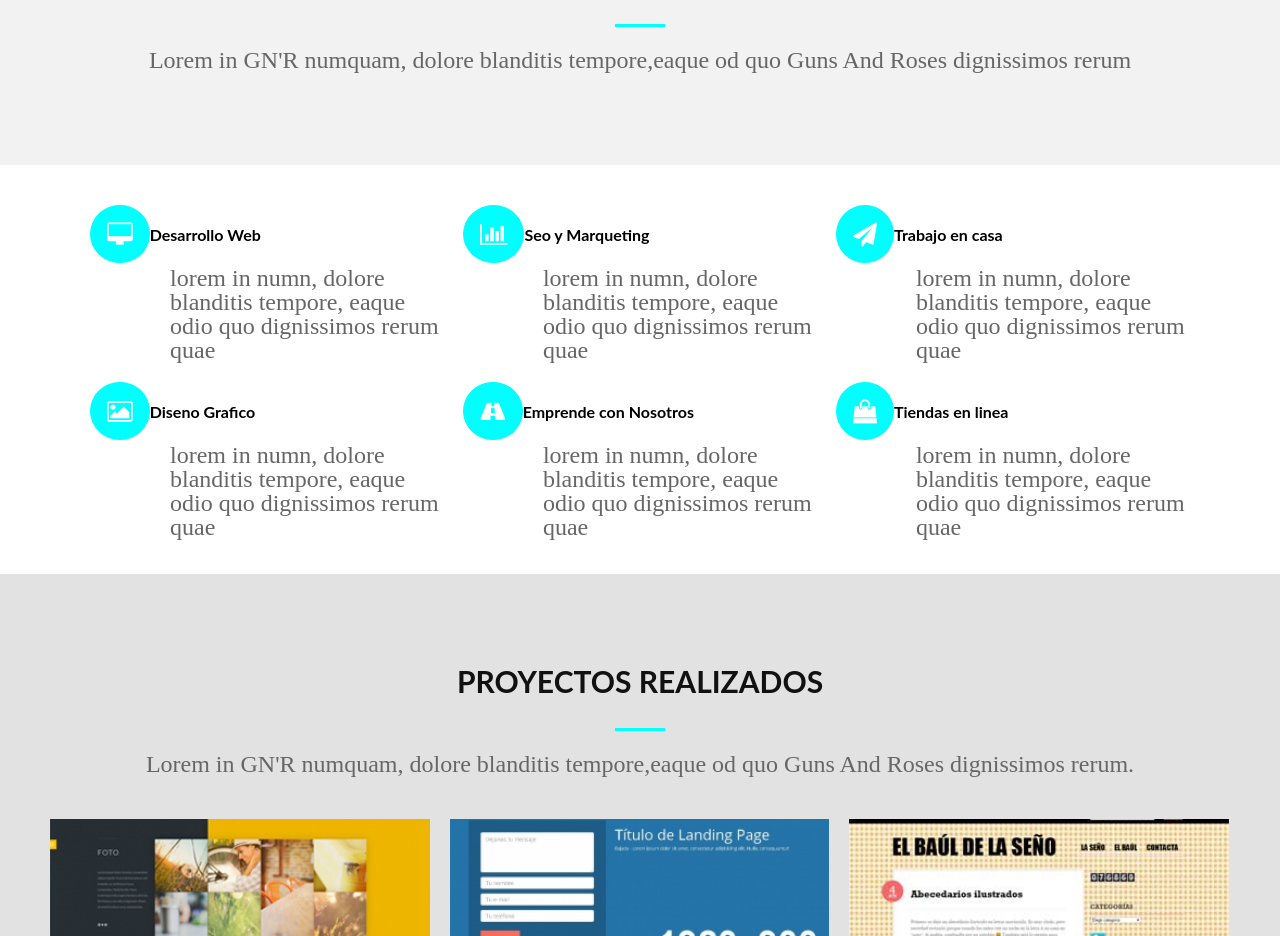
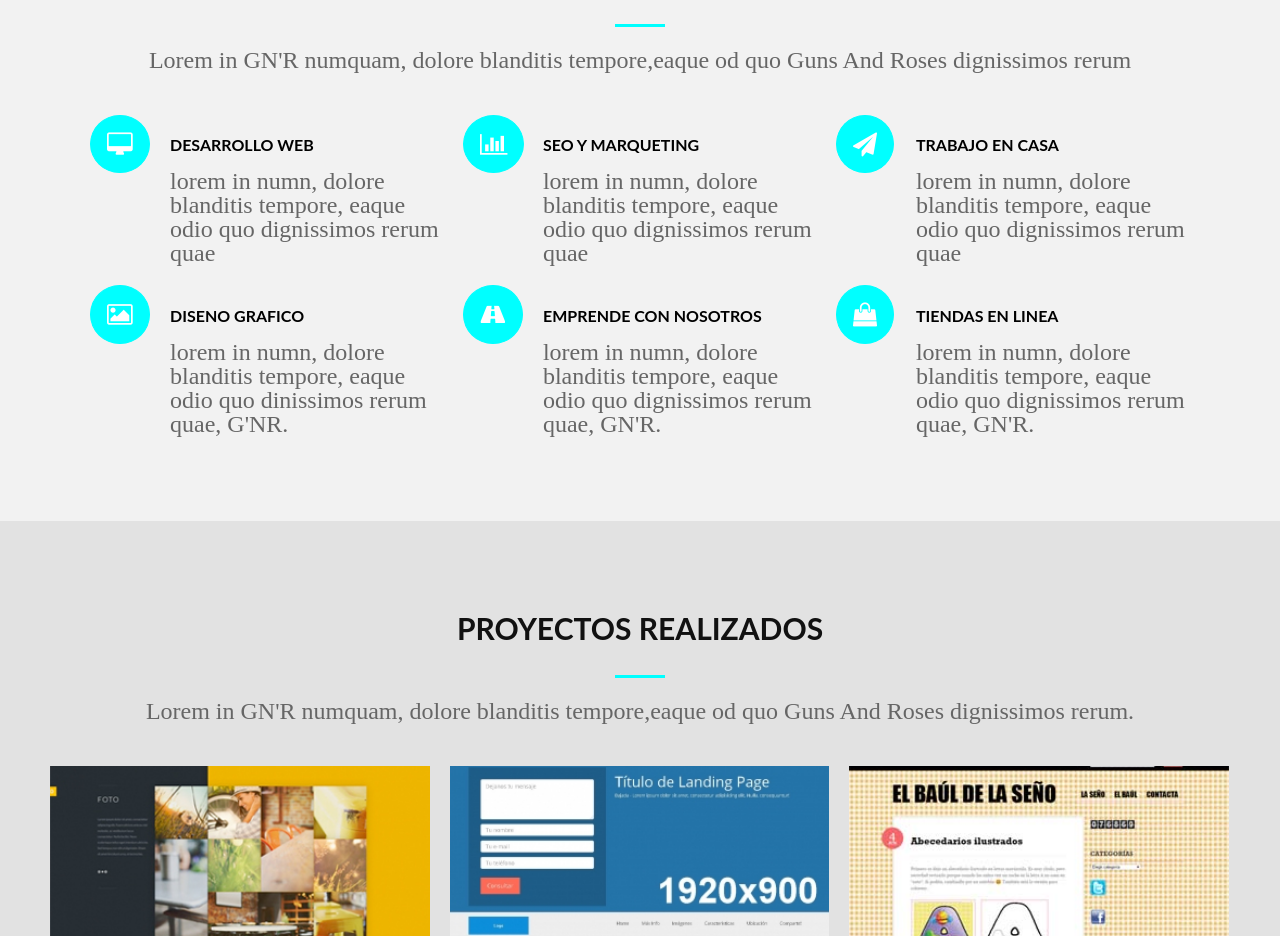
Before and after one commit to ericacancinos/proyecto_empresa, a website built with Parcel: page index.html in a window 1280 px wide. Shown: the part 2240-3176 px from the top of the page. Built offline with nearby package versions, Linux system fonts and the light colour scheme; a web font is replaced by a local one.

Commit message:
Trabajo terminado!!
 Terminamos de chequear si hubo algunas faltantes o errores,
 trabajo listo!!! proximo paso cambiar paletas de colores.

```diff
--- a/css/main.css
+++ b/css/main.css
@@ -423,6 +423,11 @@ p.titulo{
 .servicio-titulo a{
     color         : #000;
 }
+.servicio-articulo:hover .servicio-titulo a{
+    color: #00ffff;
+/*al pasar el mouse por el titulo cambia de color
+ * a eleccion. (agregado)*/
+}
 .servicio-descripcion{
     margin-left   : 80px;
     line-height   : 24px;
@@ -496,106 +501,110 @@ p.titulo{
     padding-right: 0;
 }
 .precio-contenido{
-    background: #fff;
-    -webkit-box-shadow: 0 0 7px rgba(0, 0, 0, 0.1);
-    box-shadow: 0 0 7px rgba(0, 0, 0, 0.1);
-    margin-top: 20px;
-    -webkit-transition: all .25s ease-in-out;
-    -moz-transition   : all .25s ease-in-out;
-    -o-transition: all .25s ease-in-out;
-    position: relative;
-    border-radius: 4px;
+    background         : #fff;
+    -webkit-box-shadow : 0 0 7px rgba(0, 0, 0, 0.1);
+    box-shadow         : 0 0 7px rgba(0, 0, 0, 0.1);
+    margin-top         : 20px;
+    -webkit-transition : all .25s ease-in-out;
+    -moz-transition    : all .25s ease-in-out;
+    -o-transition      : all .25s ease-in-out;
+    position           : relative;
+    border-radius      : 4px;
+/*transition, para sea compatible con otros navegadores*/
 }
 .precio-contenido.general{
     z-index: 99;
+/*va a ser nuestro separador*/
 }
 
 .precio-contenido:hover{
-    margin-top: -10px;
-    -webkit-transition: all .25s ease-in-out;
-    -moz-transition   : all .25s ease-in-out;
-    -o-transition     : all .25s ease-in-out;
-    transition: all .25s ease-in-out;
-    -webkit-box-shadow: 0 2px 20px 0 rgba(0, 0, 0, 0.2);
-    box-shadow: 0 2px 20px 0 rgba(0, 0, 0, 0.2);
+    margin-top         : -10px;
+    -webkit-transition : all .25s ease-in-out;
+    -moz-transition    : all .25s ease-in-out;
+    -o-transition      : all .25s ease-in-out;
+    transition         : all .25s ease-in-out;
+    -webkit-box-shadow : 0 2px 20px 0 rgba(0, 0, 0, 0.2);
+    box-shadow         : 0 2px 20px 0 rgba(0, 0, 0, 0.2);
 }
 .precio-contenido h2{
-    background-color: #00ffff;
-    color: #fff;
-    font-size: 17px;
-    text-align: center;
-    margin-bottom: 0;
-    padding: 30px 0;
-    border-radius: 4px 4px 0 0;
+    background-color : #00ffff;
+    color            : #fff;
+    font-size        : 17px;
+    text-align       : center;
+    margin-bottom    : 0;
+    padding          : 30px 0;
+    border-radius    : 4px 4px 0 0;
 }
 .precio-contenido h3{
-    color: #fff;
-    text-align: center;
-    font-size: 32px;
-    background: #1906a2;
-    margin-bottom:0;
-    font-weight: 700;
-    padding: 30px 0;
-    margin-top: 0;
+    color         : #fff;
+    text-align    : center;
+    font-size     : 32px;
+    background    : #1906a2;
+    margin-bottom : 0;
+    font-weight   : 700;
+    padding       : 30px 0;
+    margin-top    : 0;
 }
 .precio-contenido h3 span{
-    font-size: 18px;
+    font-size  : 18px;
     font-weight: 300;
 }
 .precio-contenido h3 sup{
-    font-size: 18px;
+    font-size  : 18px;
 }
 .precio-contenido ul{
-    list-style: none;
-    margin: 25px 0;
+    list-style : none;
+    margin     : 25px 0;
 }
 .precio-contenido li{
-    border-top: 1px solid #efefef;
-    width: 75%;
-    color: #333;
-    margin: 0 auto;
-    padding: 15px 0;/*15 solo arriba y cero de todos lados*/
+    border-top : 1px solid #efefef;
+    width      : 75%;
+    color      : #333;
+    margin     : 0 auto;
+    padding    : 15px 0;
+/*15 solo arriba y cero de todos lados*/
 }
 .precio-contenido li:first-child{
-    border-top: none;
+    border-top : none;
 }
 .precio-contenido li i{
-    float: right;
+    float      : right;
 }
 .precio-contenido li del{
-    color: #aaa;
+    color      : #aaa;
 }
 .precio-boton{
-    background: #00ffff;
-    text-align: center;
-    padding: 25px 0;
-    border-radius: 0 0 4px 4px;
+    background    : #00ffff;
+    text-align    : center;
+    padding       : 25px 0;
+    border-radius : 0 0 4px 4px;
 }
 .precio-boton:hover{
-    background: #1906a2;
+    background    : #1906a2;
 }
 .precio-contenido p{
-    background:#f8f8f8;
-    padding: 20px;
+    background : #f8f8f8;
+    padding    : 20px;
 }
 .precio-contenido.ofrecido{
-    margin-top: 20px;
-    position: relative;
-    z-index: 9999;
-    -webkit-box-shadow: 0 2px 20px 0 rgba(0, 0, 0, 0.2);
-    box-shadow: 0 2px 20px 0 rgba(0, 0, 0, 0.2);
+    margin-top         : 20px;
+    position           : relative;
+    z-index            : 9999;
+    -webkit-box-shadow : 0 2px 20px 0 rgba(0, 0, 0, 0.2);
+    box-shadow         : 0 2px 20px 0 rgba(0, 0, 0, 0.2);
+/*W-box, para que pueda resaltar la caja*/
 }
 .precio-contenido.ofrecido h3{
-    font-size: 38px;
-    padding: 45px 0;
+    font-size : 38px;
+    padding   : 45px 0;
 }
 .fa-check:before{
-    content: "\f00c";
-    color: blue;
-    font-size: 25px;
+    content   : "\f00c";
+    color     : blue;
+    font-size : 25px;
 }
 .fa-remove:before,
-.fa-close:before,
+.fa-close :before,
 .fa-times{
     content   : "\f00d";
     color     : red;
--- a/index.html
+++ b/index.html
@@ -140,7 +140,7 @@
                     dolore blanditis tempore,eaque od quo
                     Guns And Roses dignissimos rerum      </p>
         </div>
-    </section>
+    <!--aca estaba section lo saque y lo puse al final-->
 
     <!--Articulos-->
         <div class="contenedor-grid contenedor">
@@ -148,16 +148,17 @@
                 <div class="servicio-articulo columnas1-3">
                     <div class="servicio-icono">
                         <i class="fa fa-desktop">        </i></div>
-                <h4 class="sevicio-titulo">
+                    <h4 class="servicio-titulo">
                         <a href="#">Desarrollo Web       </a></h4>
                     <p class="servicio-descripcion">lorem in numn,
                         dolore blanditis tempore, eaque odio quo
                         dignissimos rerum quae               </p>
                 </div>
+
                 <div class="servicio-articulo columnas1-3">
                     <div class="servicio-icono">
                         <i class="fa fa-bar-chart">      </i></div>
-                <h4 class="sevicio-titulo">
+                    <h4 class="servicio-titulo">
                         <a href="#">Seo y Marqueting     </a></h4>
                     <p class="servicio-descripcion">lorem in numn,
                         dolore blanditis tempore, eaque odio
@@ -166,41 +167,42 @@
                 <div class="servicio-articulo columnas1-3">
                     <div class="servicio-icono">
                         <i class="fa fa-paper-plane">    </i></div>
-                <h4 class="sevicio-titulo">
+                    <h4 class="servicio-titulo">
                         <a href="#">Trabajo en casa      </a></h4>
                     <p class="servicio-descripcion">lorem in numn,
                          dolore blanditis tempore, eaque odio
-                         quo dignissimos rerum quae      </p>
+                         quo dignissimos rerum quae          </p>
                 </div>
                 <div class="servicio-articulo columnas1-3">
                     <div class="servicio-icono">
                         <i class="fa fa-photo">          </i></div>
-                <h4 class="sevicio-titulo">
+                    <h4 class="servicio-titulo">
                         <a href="#">Diseno Grafico       </a></h4>
                     <p class="servicio-descripcion">lorem in numn,
                          dolore blanditis tempore, eaque odio quo
-                     dignissimos rerum quae              </p>
+                        dinissimos rerum quae, G'NR.          </p>
                 </div>
                 <div class="servicio-articulo columnas1-3">
                     <div class="servicio-icono">
                         <i class="fa fa-road">           </i></div>
-                <h4 class="sevicio-titulo">
+                    <h4 class="servicio-titulo">
                         <a href="#">Emprende con Nosotros</a></h4>
                     <p class="servicio-descripcion">lorem in numn,
                          dolore blanditis tempore, eaque odio
-                         quo dignissimos rerum quae      </p>
+                         quo dignissimos rerum quae, GN'R.    </p>
                 </div>
                 <div class="servicio-articulo columnas1-3">
                     <div class="servicio-icono">
                         <i class="fa fa-shopping-bag">   </i></div>
-                <h4 class="sevicio-titulo">
+                    <h4 class="servicio-titulo">
                         <a href="#">Tiendas en linea     </a></h4>
                     <p class="servicio-descripcion">lorem in numn,
                          dolore blanditis tempore, eaque odio
-                         quo dignissimos rerum quae      </p>
+                         quo dignissimos rerum quae, GN'R.    </p>
                 </div>
             </div>
         </div>
+    </section>
 
  <!--Proyectos, Portafolios-->
     <section class="proyectos">
@@ -385,6 +387,9 @@
         <div class="contenedor-grid contenedor">
             <form class="reserva-contacto" method="post">
 
+                <!--colocamos required, ya que esto nos va a ayudar
+                    que el form requiera el nombre o email
+                    antes de enviarlo-->
                 <div class="campo">
                     <input type="text" name="nombre"
                       placeholder="Nombre" required>
```
Lines whose indentation alone changed are shown as unchanged.
